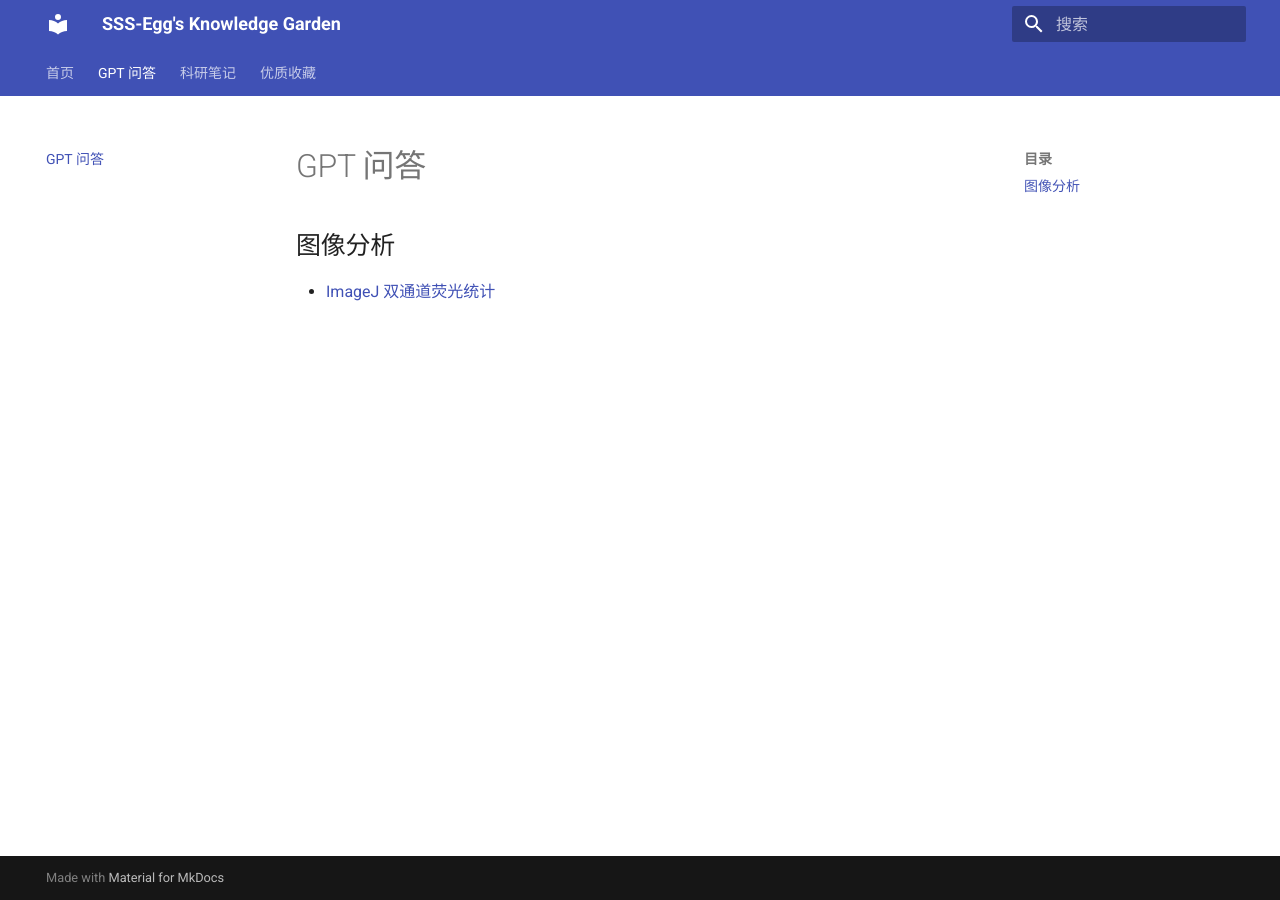
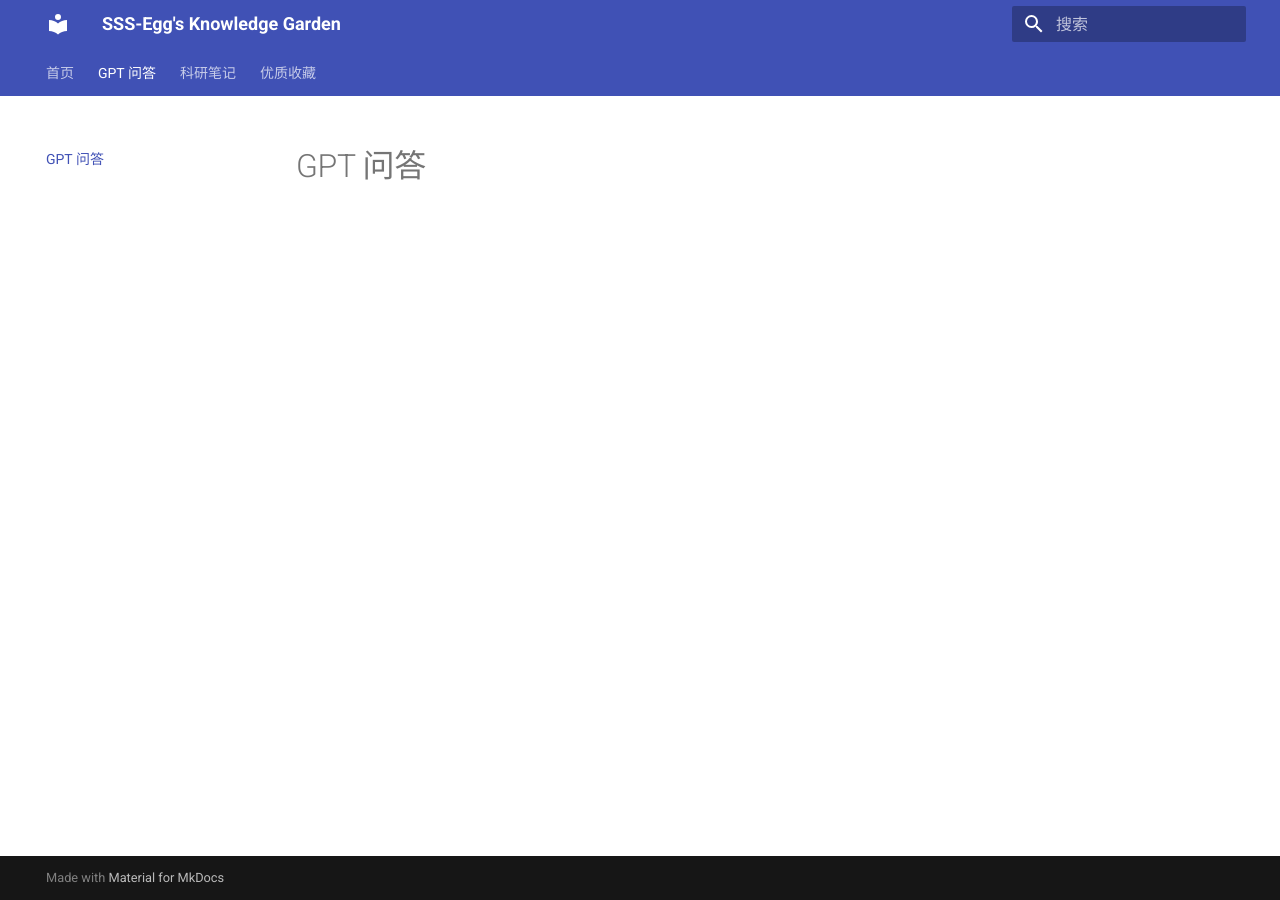
Before and after one commit to sillY-Egg/SSS-Egg, an MkDocs documentation site: the page built from docs/gpt-notes/index.md, in a window 1280 px wide. Built offline with MkDocs 1.6.1 and Material for MkDocs 9.7.7, drawn with Linux system fonts in a browser that asks for light colours.

Commit message:
Update index.md

```diff
--- a/docs/gpt-notes/index.md
+++ b/docs/gpt-notes/index.md
@@ -1,5 +1 @@
 # GPT 问答
-
-## 图像分析
-
-- [ImageJ 双通道荧光统计](001-imagej.md)
```
